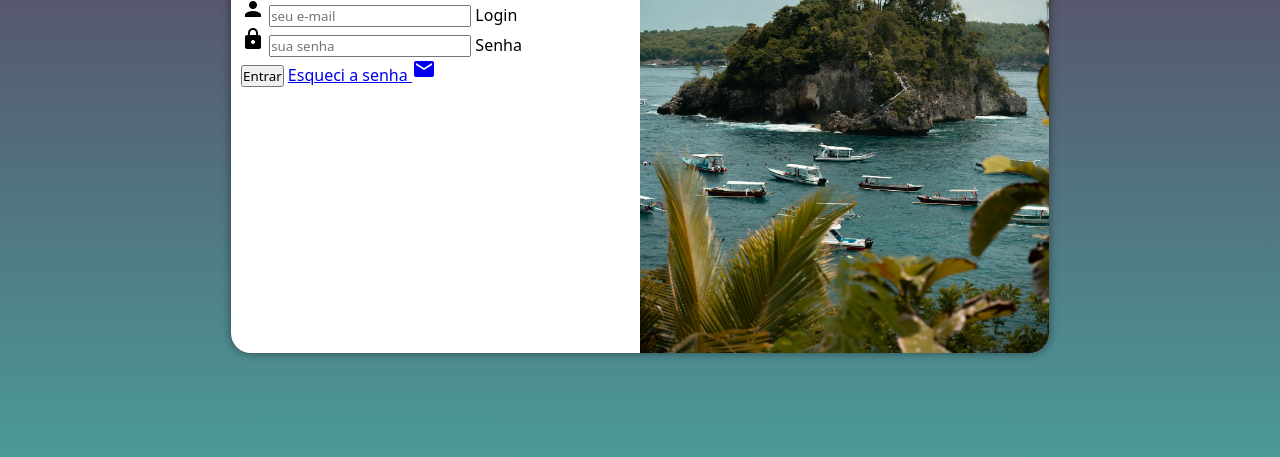
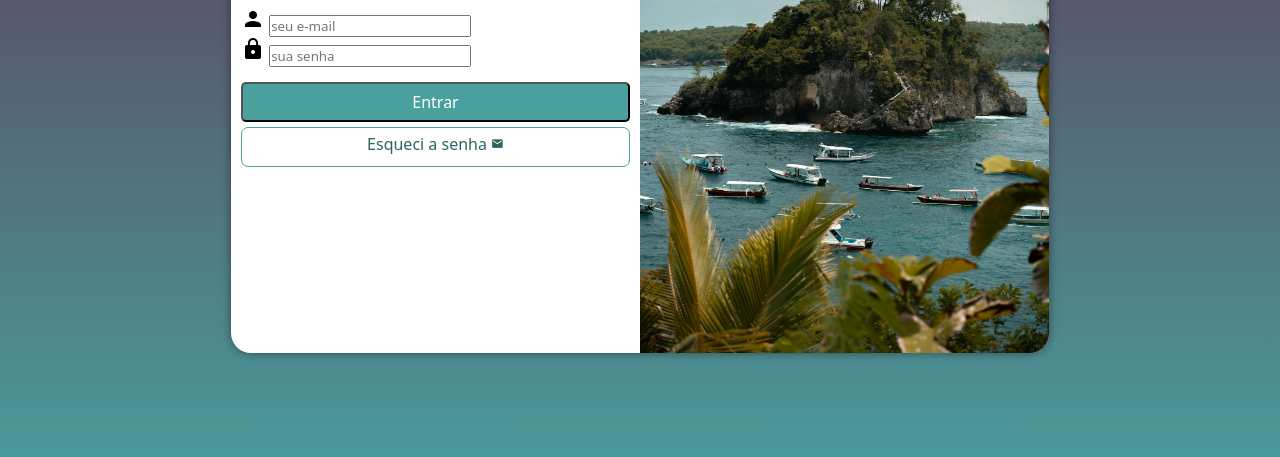
Before and after one commit to MattiaPoletto-dev/projeto-login, a plain HTML site: page index.html in a window 1280 px wide. Shown: the part 297-754 px from the top of the page. Drawn offline with Linux system fonts and the light colour scheme.

Commit message:
formatação do formulário
agora tá bonitin

```diff
--- a/estilos/style.css
+++ b/estilos/style.css
@@ -61,4 +61,48 @@ div#formulario > h1 {
 
 div#formulario > p {
     font-size: 0.8em;
+    margin-bottom: 10px;
 }
+
+form label {
+    display: none;
+}
+
+form > input[type=submit] {
+    display: block;
+    font-size: 1em;
+    width: 100%;
+    height: 40px;
+    margin-top: 15px;
+    background-color: #49a09d;
+    color: white;
+    border-radius: 5px;
+    cursor: pointer;
+}
+
+form > input[type=submit]:hover {
+    background-color: #2d6462;
+}
+
+form > a.botao {
+    display: block;
+    text-align: center;
+    font-size: 1em;
+    width: 100%;
+    height: 40px;
+    padding-top: 5px;
+    margin-top: 5px;
+    background-color: white;
+    color: #2d6462;
+    border: 1px solid #49a09d;
+    border-radius: 7px;
+    text-decoration: none;
+}
+
+form > a.botao:hover {
+    background-color: #6cd3cf;
+}
+
+form > a.botao > span {
+    font-size: 0.8em;
+}
--- a/index.html
+++ b/index.html
@@ -29,7 +29,7 @@
                         <label for="isenha">Senha</label>
                     </div>
                     <input type="submit" value="Entrar">
-                    <a href="esqueci.html">
+                    <a href="esqueci.html" class="botao">
                         Esqueci a senha <span class="material-icons">mail</span>
                     </a>
                 </form>
```
